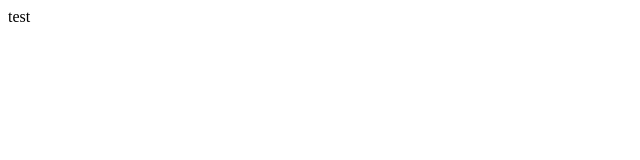
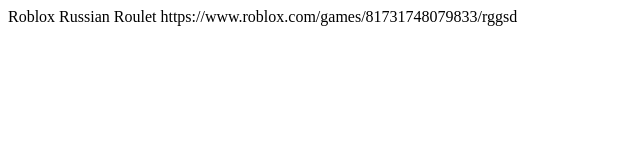
Before and after one commit to isatsou/robloxroulet, a plain HTML site: page index.html in a window 1280 px wide. Shown: the whole page, without its empty margins (0-640 px from the left). Drawn offline with Linux system fonts and the light colour scheme.

Commit message:
Update index.html

```diff
--- a/index.html
+++ b/index.html
@@ -1,9 +1,10 @@
 <!DOCTYPE html>
 <html>
 <head>
-    <title>Robloc Russian Roulet</title>
+    <title>Roblox Russian Roulet</title>
 </head>
 <body>
-    test
+    Roblox Russian Roulet
+    https://www.roblox.com/games/81731748079833/rggsd
 </body>
 </html>
```
